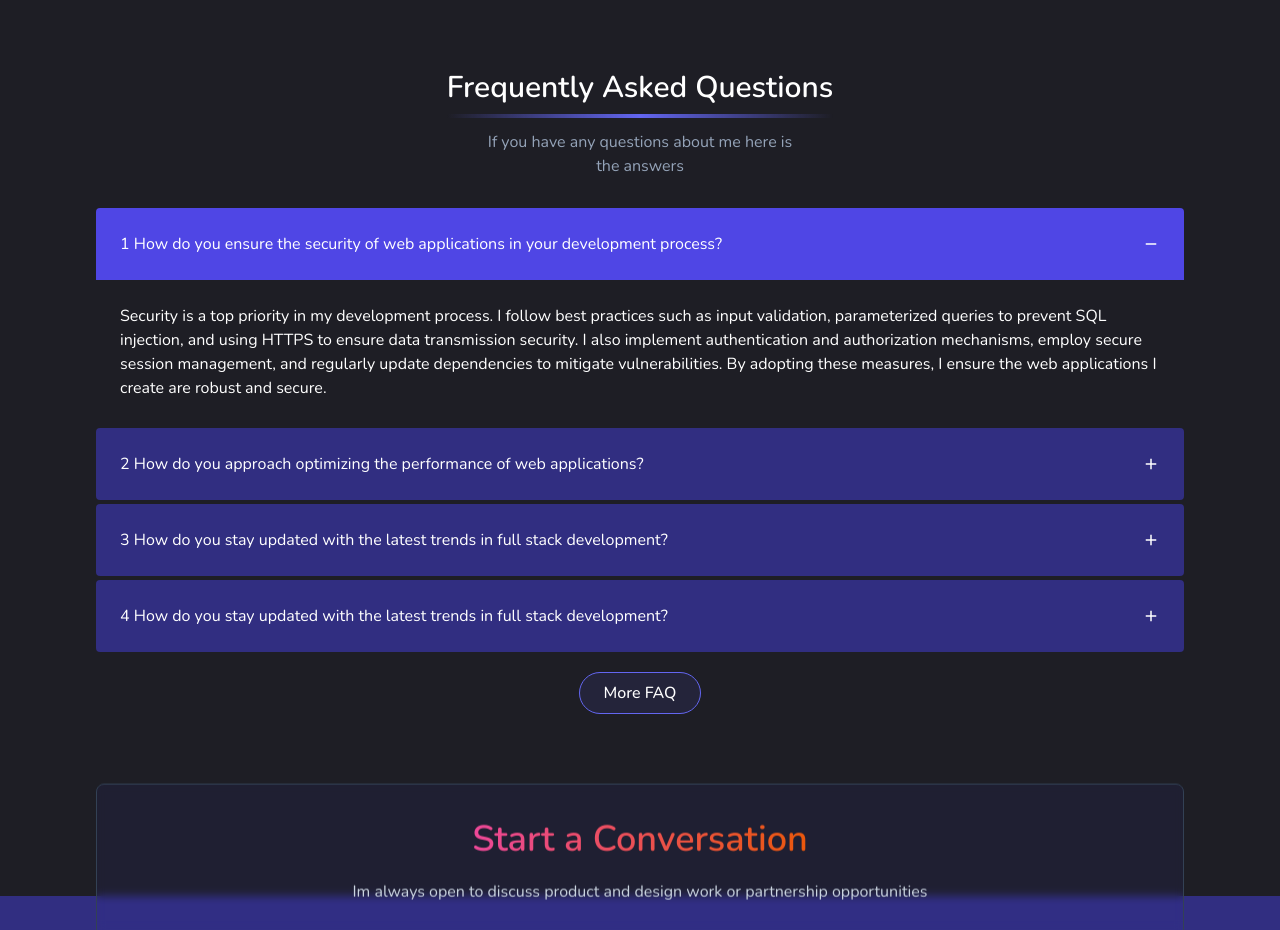
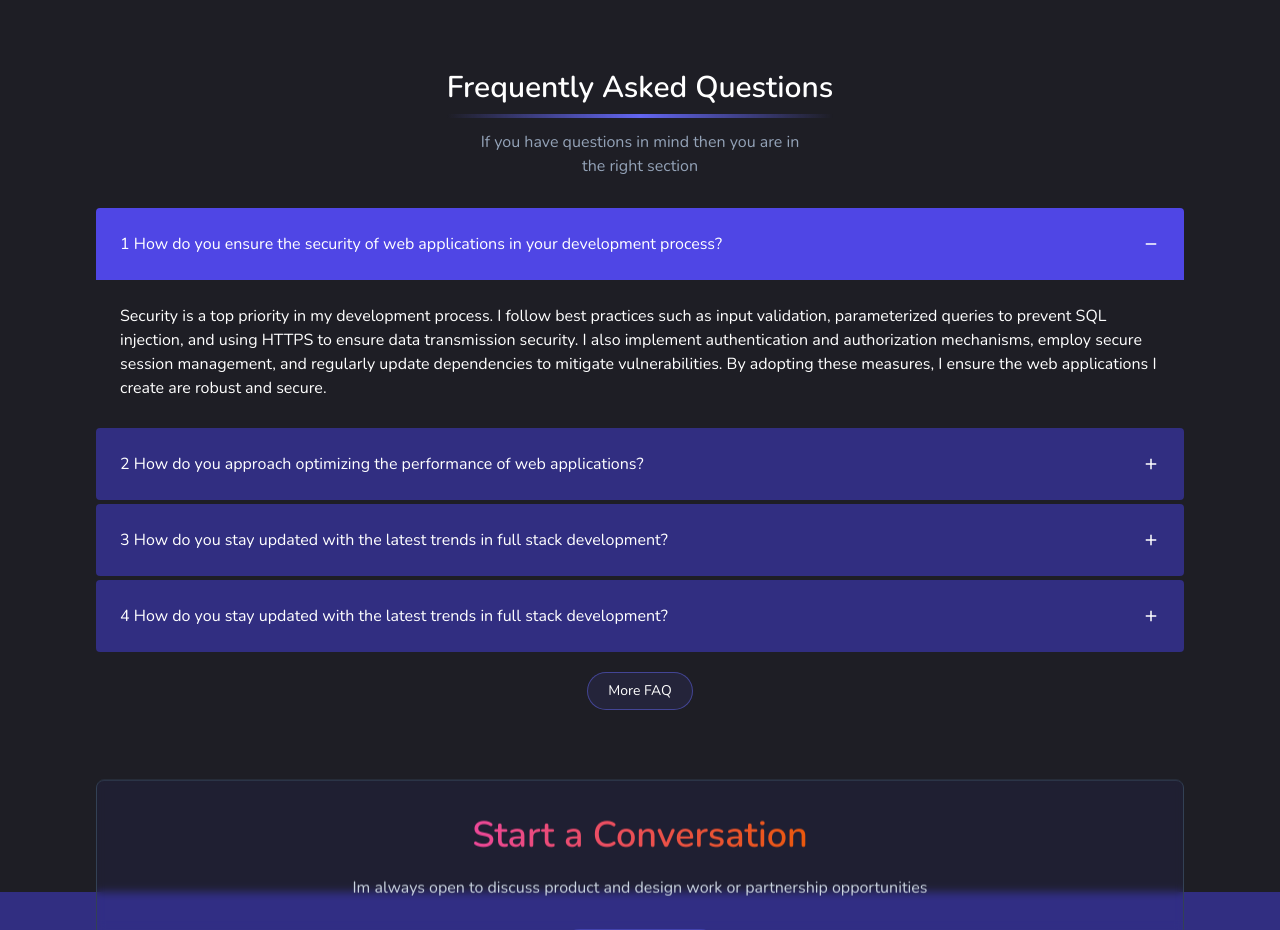
Before and after one commit to manickjamadar/personal-website, a Next.js app: page / in a window 1280 px wide. Shown: the part 3940-4870 px from the top of the page. Built offline with nearby package versions, Linux system fonts and the light colour scheme.

Commit message:
proper faq subtitle added

```diff
--- a/app/components/sections/faqSection.tsx
+++ b/app/components/sections/faqSection.tsx
@@ -15,7 +15,7 @@ const FAQSection = () => {
     <div>
       <SectionHeader
         title="Frequently Asked Questions"
-        subtitle="If you have any questions about me here is the answers"
+        subtitle="If you have questions in mind then you are in the right section"
       />
       <Spacer vertical={30} />
       <div className="flex flex-col gap-1">
@@ -33,7 +33,7 @@ const FAQSection = () => {
       <Spacer vertical={20} />
       {isMoreFAQAvailable && (
         <div className="flex justify-center">
-          <button className="primary-outline-btn" onClick={moreFAQClickHandler}>
+          <button className="filter-inactive-btn" onClick={moreFAQClickHandler}>
             More FAQ
           </button>
         </div>
```
